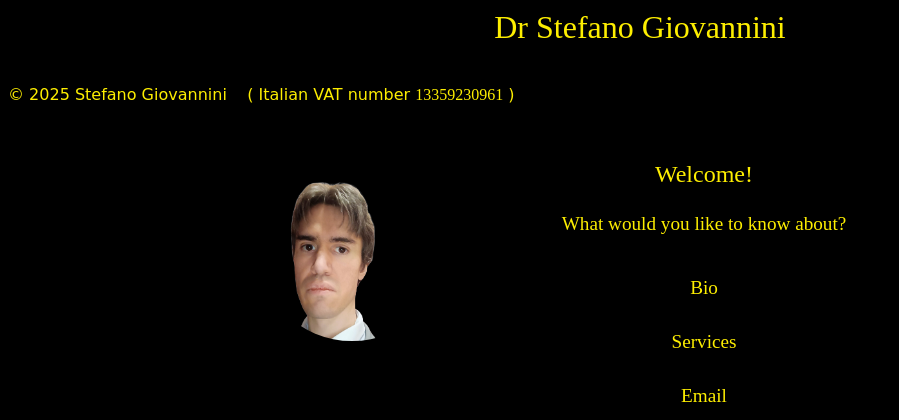
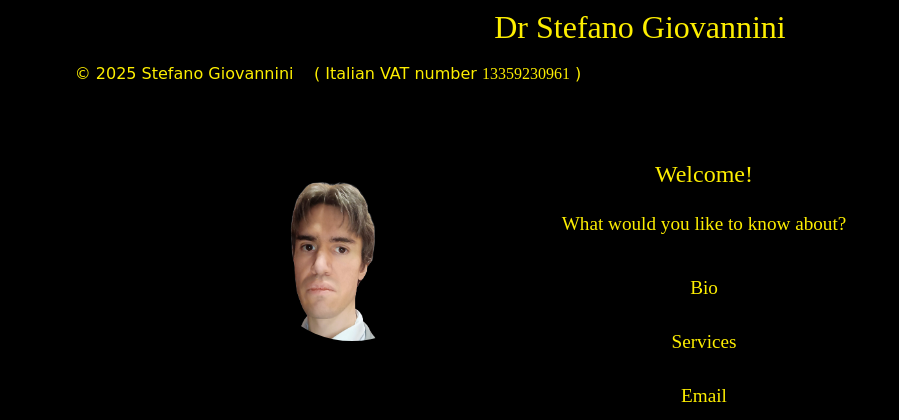
Before and after one commit to zmsknlzq/portfolio, a Flask app: page / in a window 1280 px wide. Shown: the part 51-471 px from the top of the page, without its empty margins (0-899 px from the left). Run offline with Flask 3, Linux system fonts and the light colour scheme; some web fonts are replaced.

Commit message:
updated style removing #copyright margin auto and width 50% (trying to center it)

```diff
--- a/drGiovannini/static/style.css
+++ b/drGiovannini/static/style.css
@@ -64,6 +64,8 @@ ul {
 #copyright {
   position: fixed;
   z-index: 999;
+  margin: auto;
+  width: 50%;
 }
 
 #email {
```
